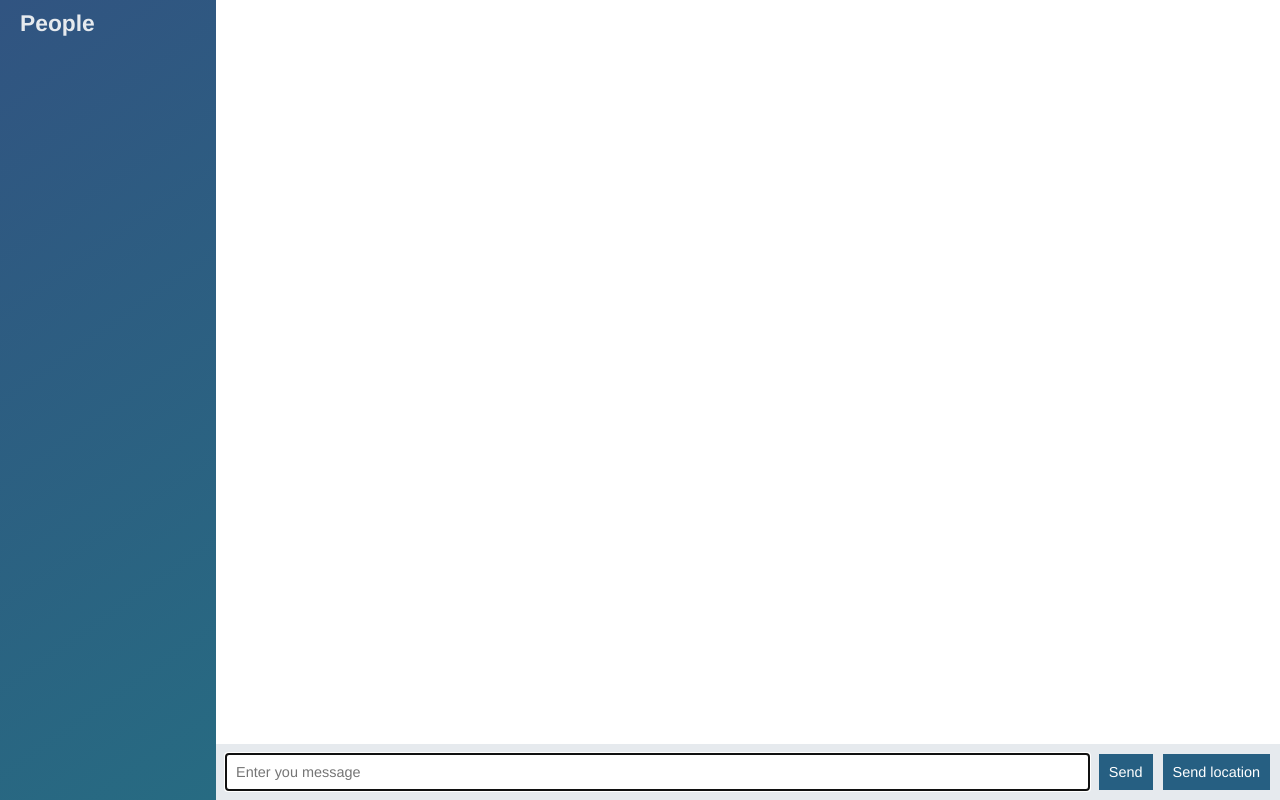
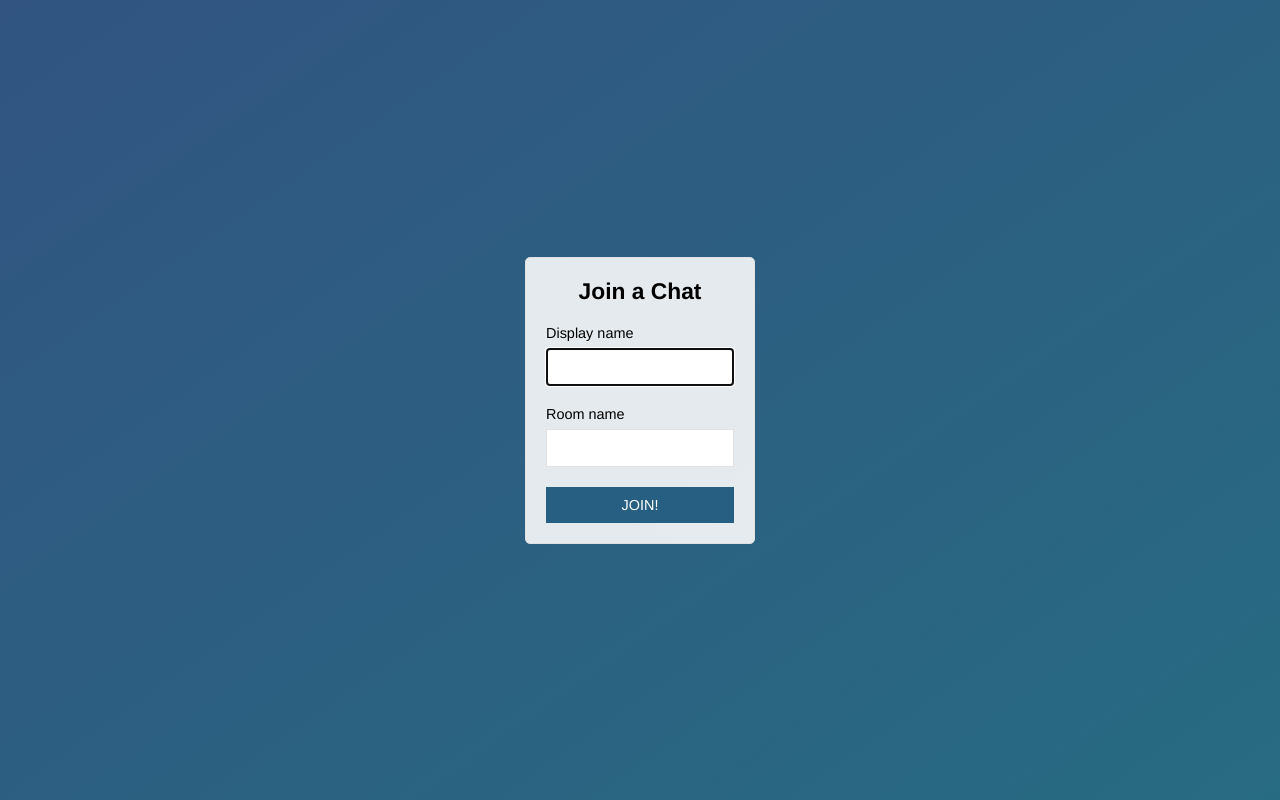
Before and after one commit to JerryProulx/node-chat-app, a website: page public/index.html in a window 1280 px wide. Drawn offline with nearby package versions, Linux system fonts and the light colour scheme; no server answers.

Commit message:
Add Join page

```diff
--- a/public/index.html
+++ b/public/index.html
@@ -2,60 +2,28 @@
 <html>
   <head>
     <meta charset="utf-8">
-    <title>Chat App</title>
+    <meta name="viewport" content="width=device-width, initial-scale=1, user-scalable=no">
+    <title>Join | ChatApp</title>
     <link rel="stylesheet" href="/css/styles.css">
   </head>
-  <body class="chat">
-
-    <div class="chat__sidebar">
-      <h3>People</h3>
-      <div id="users">
-
-      </div>
+  <body class="centered-form">
+    <div class="centered-form__form">
+      <form action="/chat.html">
+        <div class="form-field">
+          <h3>Join a Chat</h3>
+        </div>
+        <div class="form-field">
+          <label>Display name</label>
+          <input type="text" name="name" autofocus/>
+        </div>
+        <div class="form-field">
+          <label>Room name</label>
+          <input type="text" name="room"/>
+        </div>
+        <div class="form-field">
+          <button type="submit">JOIN!</button>
+        </div>
+      </form>
     </div>
-
-    <div class="chat__main">
-      <ol id="messages" class="chat__messages"></ol>
-
-      <div class="chat__footer">
-        <form id="message-form">
-          <input name="message" type="text" placeholder="Enter you message" autofocus autocomplete="off">
-          <button>Send</button>
-        </form>
-        <button id="send-location">Send location</button>
-      </div>
-    </div>
-
-    <script id="message-template" type="text/template">
-      <li class="message">
-        <div class="message__title">
-          <h4>{{from}}</h4>
-          <span>{{createdAt}}</span>
-        </div>
-        <div class="message__body">
-          <p>{{text}}</p>
-        </div>
-      </li>
-    </script>
-
-    <script id="location-message-template" type="text/template">
-      <li class="message">
-        <div class="message__title">
-          <h4>{{from}}</h4>
-          <span>{{createdAt}}</span>
-        </div>
-        <div class="message__body">
-          <p>
-            <a href="{{url}}" target="_blank">My current location</a>
-          </p>
-        </div>
-      </li>
-    </script>
-
-    <script src="/socket.io/socket.io.js"></script>
-    <script src="/js/libs/jquery-3.2.1.min.js"></script>
-    <script src="/js/libs/moment.js"></script>
-    <script src="/js/libs/mustache.js"></script>
-    <script src="/js/index.js"></script>
   </body>
 </html>
```
Also changed, not shown: public/chat.html (added, +62 -0 lines), public/js/chat.js (renamed from public/js/index.js).
